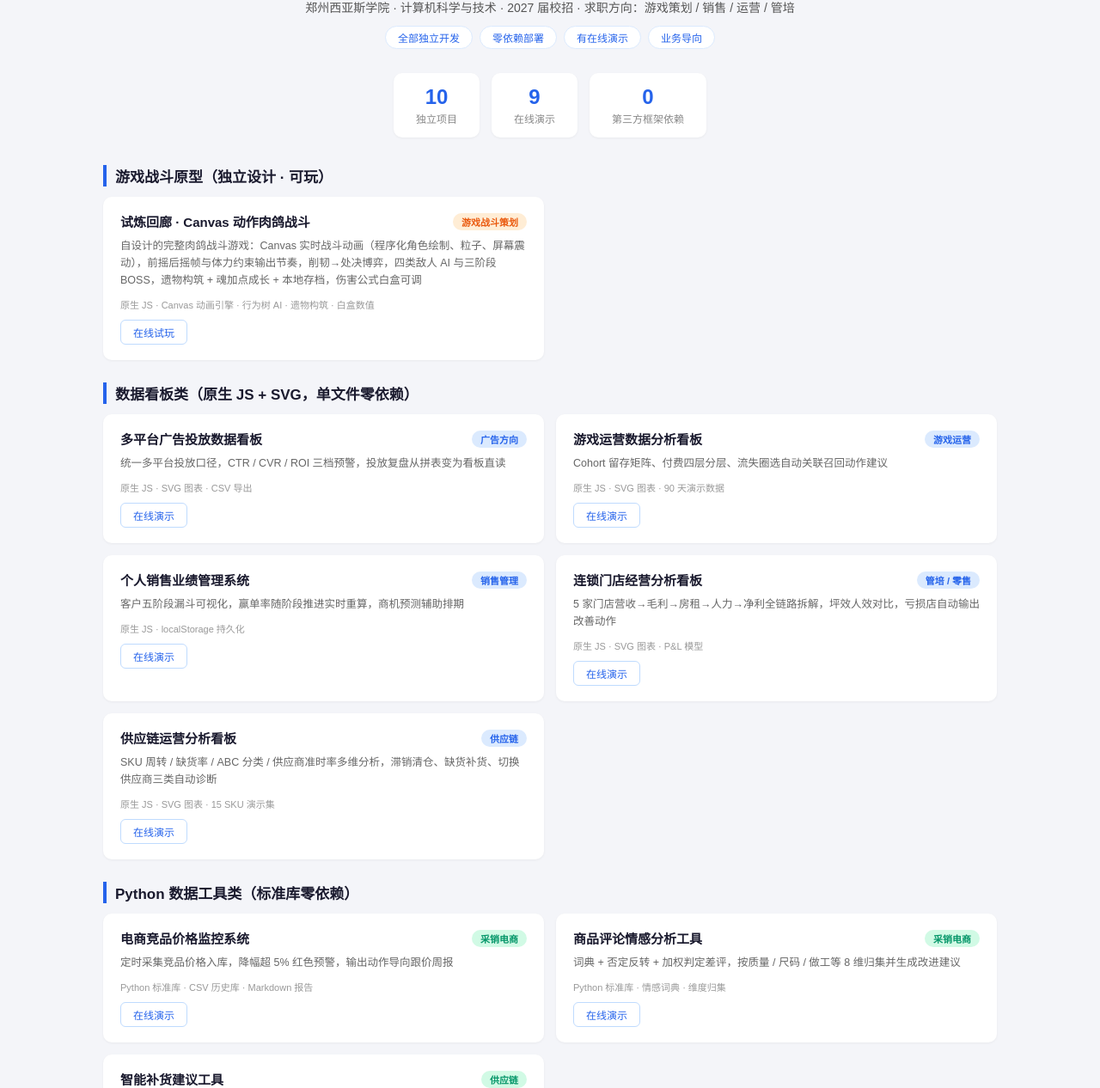
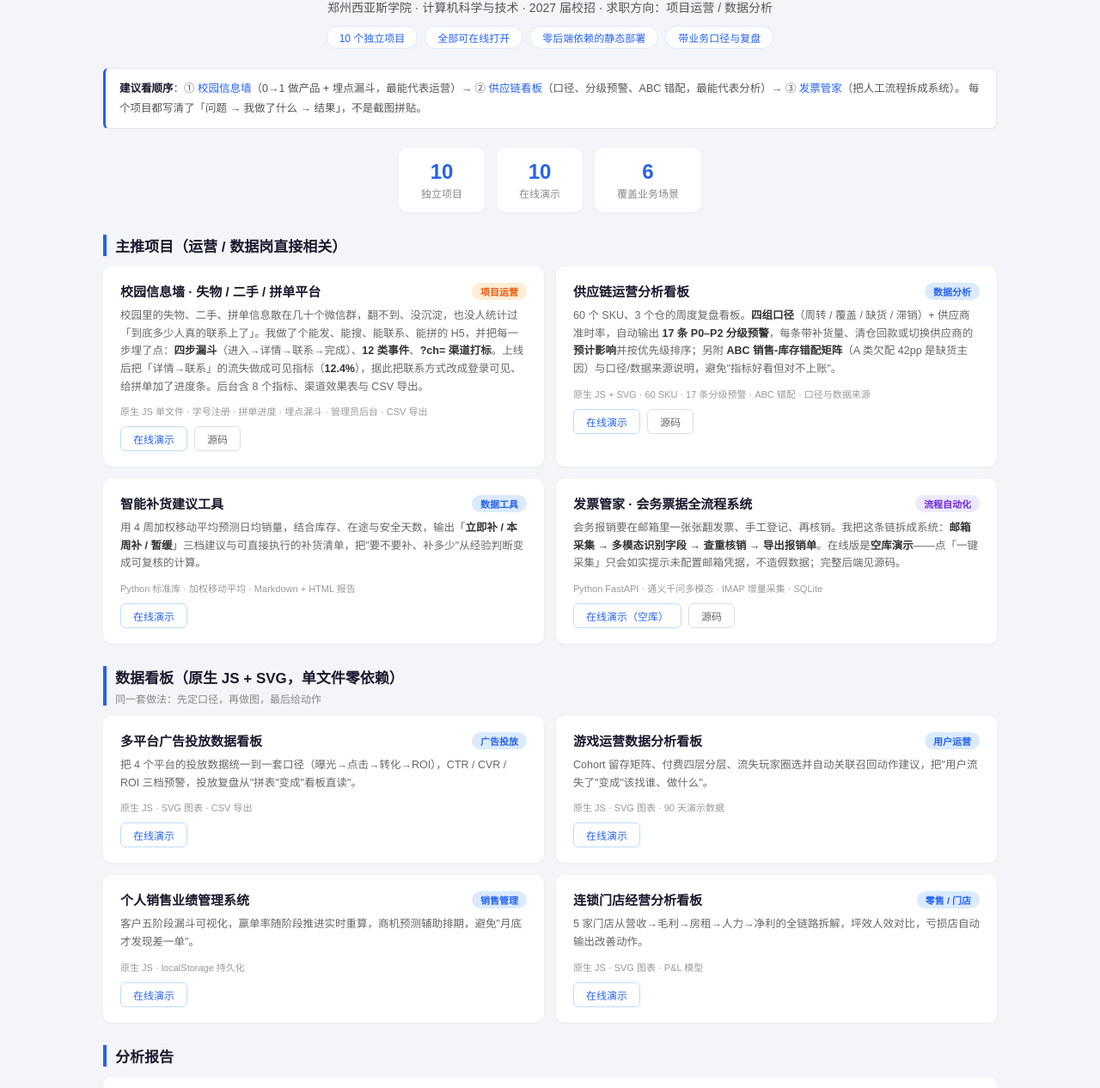
Before and after one commit to 46bzvs7m64-gif/46bzvs7m64-gif.github.io, a plain HTML site: page index.html in a window 1280 px wide. Shown: the part 94-1360 px from the top of the page at 86% size. Drawn offline with Linux system fonts and the light colour scheme.

Commit message:
content: ?????????/??????,???????? JD ??,????????

```diff
--- a/index.html
+++ b/index.html
@@ -3,135 +3,166 @@
 <head>
 <meta charset="UTF-8">
 <meta name="viewport" content="width=device-width, initial-scale=1.0">
-<title>张艺腾 · 求职作品集 · 2027届校招</title>
+<title>张艺腾 · 项目运营 / 数据分析 作品集 · 2027届校招</title>
+<meta name="description" content="张艺腾（2027届，计算机科学与技术）的项目运营 / 数据分析作品集：校园信息墙、供应链运营分析看板、智能补货建议、发票管家等 12 个可在线打开的独立项目。">
 <style>
   * { margin: 0; padding: 0; box-sizing: border-box; }
   body { font-family: "Microsoft YaHei","PingFang SC",sans-serif; color: #1a1a2e; background: #f4f5f9; }
   .container { max-width: 1080px; margin: 0 auto; padding: 40px 20px; }
-  .hero { text-align: center; margin-bottom: 28px; }
+  .hero { text-align: center; margin-bottom: 22px; }
   .hero h1 { font-size: 30px; letter-spacing: 2px; }
   .hero .sub { font-size: 14px; color: #555; margin-top: 8px; }
   .hero .tags { margin-top: 12px; }
   .hero .tags span { display: inline-block; background: #fff; border: 1px solid #dbeafe; color: #2563eb; font-size: 12px; padding: 4px 14px; border-radius: 14px; margin: 0 4px; }
-  .stats { display: flex; justify-content: center; gap: 14px; margin: 24px 0 32px; flex-wrap: wrap; }
+  .howto { background: #fff; border: 1px solid #e5e7eb; border-left: 3px solid #2563eb; border-radius: 6px; padding: 12px 16px; font-size: 12.5px; color: #555; line-height: 1.8; margin: 0 0 8px; }
+  .howto b { color: #1a1a2e; }
+  .stats { display: flex; justify-content: center; gap: 14px; margin: 22px 0 26px; flex-wrap: wrap; }
   .stat { background: #fff; border-radius: 10px; padding: 14px 26px; text-align: center; box-shadow: 0 1px 3px rgba(0,0,0,.05); }
   .stat .num { font-size: 24px; font-weight: 700; color: #2563eb; }
   .stat .lbl { font-size: 12px; color: #888; margin-top: 2px; }
   .cat-title { font-size: 17px; font-weight: 700; margin: 26px 0 12px; padding-left: 10px; border-left: 4px solid #2563eb; }
+  .cat-title span { display: block; font-size: 12px; font-weight: 400; color: #888; margin-top: 4px; }
   .grid { display: grid; grid-template-columns: repeat(2, 1fr); gap: 14px; }
-  @media (max-width: 760px) { .grid { grid-template-columns: 1fr; } }
+  .grid.solo { grid-template-columns: 1fr; }
+  @media (max-width: 760px) { .grid, .grid.solo { grid-template-columns: 1fr; } }
   .card { background: #fff; border-radius: 10px; padding: 18px 20px; box-shadow: 0 1px 3px rgba(0,0,0,.05); transition: box-shadow .2s; }
   .card:hover { box-shadow: 0 4px 14px rgba(37,99,235,.12); }
-  .card .head { display: flex; justify-content: space-between; align-items: center; margin-bottom: 8px; }
+  .card .head { display: flex; justify-content: space-between; align-items: center; margin-bottom: 8px; gap: 10px; }
   .card h3 { font-size: 15px; }
   .card .badge { font-size: 11px; padding: 2px 10px; border-radius: 10px; font-weight: 600; white-space: nowrap; }
   .badge.blue { background: #dbeafe; color: #2563eb; }
   .badge.green { background: #d1fae5; color: #059669; }
   .badge.orange { background: #ffedd5; color: #ea580c; }
-  .card p { font-size: 12.5px; color: #666; line-height: 1.6; margin-bottom: 10px; }
+  .badge.purple { background: #ede9fe; color: #6d28d9; }
+  .card p { font-size: 12.5px; color: #666; line-height: 1.65; margin-bottom: 10px; }
+  .card p b { color: #333; font-weight: 600; }
   .card .tech { font-size: 11px; color: #999; margin-bottom: 10px; }
   .card a { display: inline-block; font-size: 12px; color: #2563eb; text-decoration: none; border: 1px solid #bfdbfe; border-radius: 6px; padding: 5px 14px; }
   .card a:hover { background: #2563eb; color: #fff; }
   .card a.src { color: #666; border-color: #ddd; margin-left: 8px; }
   .card a.src:hover { background: #666; }
-  .footer { text-align: center; font-size: 12px; color: #999; margin-top: 40px; line-height: 1.8; }
+  .footer { text-align: center; font-size: 12px; color: #999; margin-top: 40px; line-height: 1.9; }
   .footer b { color: #666; }
 </style>
 </head>
 <body>
 <div class="container">
   <div class="hero">
-    <h1>张艺腾 · 求职作品集</h1>
-    <div class="sub">郑州西亚斯学院 · 计算机科学与技术 · 2027 届校招 · 求职方向：游戏策划 / 销售 / 运营 / 管培</div>
+    <h1>张艺腾 · 项目运营 / 数据分析 作品集</h1>
+    <div class="sub">郑州西亚斯学院 · 计算机科学与技术 · 2027 届校招 · 求职方向：项目运营 / 数据分析</div>
     <div class="tags">
-      <span>全部独立开发</span><span>零依赖部署</span><span>有在线演示</span><span>业务导向</span>
+      <span>10 个独立项目</span><span>全部可在线打开</span><span>零后端依赖的静态部署</span><span>带业务口径与复盘</span>
     </div>
+  </div>
+
+  <div class="howto">
+    <b>建议看顺序</b>：① <a href="campus-info-wall/" style="color:#2563eb;text-decoration:none">校园信息墙</a>（0→1 做产品 + 埋点漏斗，最能代表运营）→ ② <a href="supply-dashboard/" style="color:#2563eb;text-decoration:none">供应链看板</a>（口径、分级预警、ABC 错配，最能代表分析）→ ③ <a href="invoice-manager/" style="color:#2563eb;text-decoration:none">发票管家</a>（把人工流程拆成系统）。
+    每个项目都写清了「问题 → 我做了什么 → 结果」，不是截图拼贴。
   </div>
 
   <div class="stats">
     <div class="stat"><div class="num">10</div><div class="lbl">独立项目</div></div>
-    <div class="stat"><div class="num">9</div><div class="lbl">在线演示</div></div>
-    <div class="stat"><div class="num">0</div><div class="lbl">第三方框架依赖</div></div>
+    <div class="stat"><div class="num">10</div><div class="lbl">在线演示</div></div>
+    <div class="stat"><div class="num">6</div><div class="lbl">覆盖业务场景</div></div>
   </div>
 
-  <div class="cat-title">游戏战斗原型（独立设计 · 可玩）</div>
+  <div class="cat-title">主推项目（运营 / 数据岗直接相关）</div>
   <div class="grid">
     <div class="card">
-      <div class="head"><h3>试炼回廊 · Canvas 动作肉鸽战斗</h3><span class="badge orange">游戏战斗策划</span></div>
-      <p>自设计的完整肉鸽战斗游戏：Canvas 实时战斗动画（程序化角色绘制、粒子、屏幕震动），前摇后摇帧与体力约束输出节奏，削韧→处决博弈，四类敌人 AI 与三阶段 BOSS，遗物构筑 + 魂加点成长 + 本地存档，伤害公式白盒可调</p>
-      <div class="tech">原生 JS · Canvas 动画引擎 · 行为树 AI · 遗物构筑 · 白盒数值</div>
-      <a href="combat-demo/">在线试玩</a>
+      <div class="head"><h3>校园信息墙 · 失物 / 二手 / 拼单平台</h3><span class="badge orange">项目运营</span></div>
+      <p>校园里的失物、二手、拼单信息散在几十个微信群，翻不到、没沉淀，也没人统计过「到底多少人真的联系上了」。我做了个能发、能搜、能联系、能拼的 H5，并把每一步埋了点：<b>四步漏斗</b>（进入→详情→联系→完成）、<b>12 类事件</b>、<b>?ch= 渠道打标</b>。上线后把「详情→联系」的流失做成可见指标（<b>12.4%</b>），据此把联系方式改成登录可见、给拼单加了进度条。后台含 8 个指标、渠道效果表与 CSV 导出。</p>
+      <div class="tech">原生 JS 单文件 · 学号注册 · 拼单进度 · 埋点漏斗 · 管理员后台 · CSV 导出</div>
+      <a href="campus-info-wall/">在线演示</a><a class="src" href="https://github.com/46bzvs7m64-gif/campus-info-wall">源码</a>
+    </div>
+
+    <div class="card">
+      <div class="head"><h3>供应链运营分析看板</h3><span class="badge blue">数据分析</span></div>
+      <p>60 个 SKU、3 个仓的周度复盘看板。<b>四组口径</b>（周转 / 覆盖 / 缺货 / 滞销）+ 供应商准时率，自动输出 <b>17 条 P0–P2 分级预警</b>，每条带补货量、清仓回款或切换供应商的<b>预计影响</b>并按优先级排序；另附 <b>ABC 销售-库存错配矩阵</b>（A 类欠配 42pp 是缺货主因）与口径/数据来源说明，避免"指标好看但对不上账"。</p>
+      <div class="tech">原生 JS + SVG · 60 SKU · 17 条分级预警 · ABC 错配 · 口径与数据来源</div>
+      <a href="supply-dashboard/">在线演示</a><a class="src" href="https://github.com/46bzvs7m64-gif/supply-dashboard">源码</a>
+    </div>
+
+    <div class="card">
+      <div class="head"><h3>智能补货建议工具</h3><span class="badge blue">数据工具</span></div>
+      <p>用 4 周加权移动平均预测日均销量，结合库存、在途与安全天数，输出「<b>立即补 / 本周补 / 暂缓</b>」三档建议与可直接执行的补货清单，把"要不要补、补多少"从经验判断变成可复核的计算。</p>
+      <div class="tech">Python 标准库 · 加权移动平均 · Markdown + HTML 报告</div>
+      <a href="replenishment-advisor/">在线演示</a>
+    </div>
+
+    <div class="card">
+      <div class="head"><h3>发票管家 · 会务票据全流程系统</h3><span class="badge purple">流程自动化</span></div>
+      <p>会务报销要在邮箱里一张张翻发票、手工登记、再核销。我把这条链拆成系统：<b>邮箱采集 → 多模态识别字段 → 查重核销 → 导出报销单</b>。在线版是<b>空库演示</b>——点「一键采集」只会如实提示未配置邮箱凭据，不造假数据；完整后端见源码。</p>
+      <div class="tech">Python FastAPI · 通义千问多模态 · IMAP 增量采集 · SQLite</div>
+      <a href="invoice-manager/">在线演示（空库）</a><a class="src" href="https://github.com/46bzvs7m64-gif/invoice-manager">源码</a>
     </div>
   </div>
 
-  <div class="cat-title">数据看板类（原生 JS + SVG，单文件零依赖）</div>
+  <div class="cat-title">数据看板（原生 JS + SVG，单文件零依赖）<span>同一套做法：先定口径，再做图，最后给动作</span></div>
   <div class="grid">
     <div class="card">
-      <div class="head"><h3>多平台广告投放数据看板</h3><span class="badge blue">广告方向</span></div>
-      <p>统一多平台投放口径，CTR / CVR / ROI 三档预警，投放复盘从拼表变为看板直读</p>
+      <div class="head"><h3>多平台广告投放数据看板</h3><span class="badge blue">广告投放</span></div>
+      <p>把 4 个平台的投放数据统一到一套口径（曝光→点击→转化→ROI），CTR / CVR / ROI 三档预警，投放复盘从"拼表"变成"看板直读"。</p>
       <div class="tech">原生 JS · SVG 图表 · CSV 导出</div>
       <a href="ad-dashboard/">在线演示</a>
     </div>
     <div class="card">
-      <div class="head"><h3>游戏运营数据分析看板</h3><span class="badge blue">游戏运营</span></div>
-      <p>Cohort 留存矩阵、付费四层分层、流失圈选自动关联召回动作建议</p>
+      <div class="head"><h3>游戏运营数据分析看板</h3><span class="badge blue">用户运营</span></div>
+      <p>Cohort 留存矩阵、付费四层分层、流失玩家圈选并自动关联召回动作建议，把"用户流失了"变成"该找谁、做什么"。</p>
       <div class="tech">原生 JS · SVG 图表 · 90 天演示数据</div>
       <a href="game-dashboard/">在线演示</a>
     </div>
     <div class="card">
       <div class="head"><h3>个人销售业绩管理系统</h3><span class="badge blue">销售管理</span></div>
-      <p>客户五阶段漏斗可视化，赢单率随阶段推进实时重算，商机预测辅助排期</p>
+      <p>客户五阶段漏斗可视化，赢单率随阶段推进实时重算，商机预测辅助排期，避免"月底才发现差一单"。</p>
       <div class="tech">原生 JS · localStorage 持久化</div>
       <a href="sales-tracker/">在线演示</a>
     </div>
     <div class="card">
-      <div class="head"><h3>连锁门店经营分析看板</h3><span class="badge blue">管培 / 零售</span></div>
-      <p>5 家门店营收→毛利→房租→人力→净利全链路拆解，坪效人效对比，亏损店自动输出改善动作</p>
+      <div class="head"><h3>连锁门店经营分析看板</h3><span class="badge blue">零售 / 门店</span></div>
+      <p>5 家门店从营收→毛利→房租→人力→净利的全链路拆解，坪效人效对比，亏损店自动输出改善动作。</p>
       <div class="tech">原生 JS · SVG 图表 · P&amp;L 模型</div>
       <a href="mt-dashboard/">在线演示</a>
     </div>
+  </div>
+
+  <div class="cat-title">分析报告</div>
+  <div class="grid solo">
     <div class="card">
-      <div class="head"><h3>供应链运营分析看板</h3><span class="badge blue">供应链</span></div>
-      <p>SKU 周转 / 缺货率 / ABC 分类 / 供应商准时率多维分析，滞销清仓、缺货补货、切换供应商三类自动诊断</p>
-      <div class="tech">原生 JS · SVG 图表 · 15 SKU 演示集</div>
-      <a href="supply-dashboard/">在线演示</a>
+      <div class="head"><h3>京东 2026 产品 / 采销岗位 JD 分析报告</h3><span class="badge green">求职研究</span></div>
+      <p>抓取 55 条项目运营 / 数据分析类 JD，拆成能力词频、城市与薪资分布、学历与经验门槛，再拿自己的简历逐条对照，得出"我缺哪几项"的结论并改成学习计划。这份报告是我决定先做校园信息墙的原因。</p>
+      <div class="tech">Python 采集 + 词表统计 · HTML 报告 · 可复用到任意岗位</div>
+      <a href="jd-2026/">在线阅读</a>
     </div>
   </div>
 
-  <div class="cat-title">Python 数据工具类（标准库零依赖）</div>
+  <div class="cat-title">Python 数据小工具（标准库零依赖）</div>
   <div class="grid">
     <div class="card">
       <div class="head"><h3>电商竞品价格监控系统</h3><span class="badge green">采销电商</span></div>
-      <p>定时采集竞品价格入库，降幅超 5% 红色预警，输出动作导向跟价周报</p>
+      <p>定时采集竞品价格入库，降幅超 5% 触发红色预警，输出动作导向的跟价周报。</p>
       <div class="tech">Python 标准库 · CSV 历史库 · Markdown 报告</div>
       <a href="price-monitor/">在线演示</a>
     </div>
     <div class="card">
       <div class="head"><h3>商品评论情感分析工具</h3><span class="badge green">采销电商</span></div>
-      <p>词典 + 否定反转 + 加权判定差评，按质量 / 尺码 / 做工等 8 维归集并生成改进建议</p>
+      <p>词典 + 否定反转 + 加权判定差评，按质量 / 尺码 / 做工等 8 个维度归集并生成改进建议。</p>
       <div class="tech">Python 标准库 · 情感词典 · 维度归集</div>
       <a href="review-sentiment/">在线演示</a>
     </div>
-    <div class="card">
-      <div class="head"><h3>智能补货建议工具</h3><span class="badge green">供应链</span></div>
-      <p>4 周加权移动平均预测日均销量，结合库存 / 在途 / 安全天数输出立即 / 本周 / 暂缓三档补货建议</p>
-      <div class="tech">Python 标准库 · 加权预测 · Markdown+HTML 报告</div>
-      <a href="replenishment-advisor/">在线演示</a>
-    </div>
   </div>
 
-  <div class="cat-title">全栈系统</div>
-  <div class="grid">
+  <div class="cat-title">其他（早期探索）</div>
+  <div class="grid solo">
     <div class="card">
-      <div class="head"><h3>发票管家 · 全流程发票管理系统</h3><span class="badge orange">全栈项目</span></div>
-      <p>邮箱自动采集 → AI 识别字段 → 查重核销 → 一键导出的报销管理闭环，解决会务报销人工翻邮箱痛点</p>
-      <div class="tech">Python FastAPI · 通义千问多模态 · IMAP · SQLite</div>
-      <a href="https://github.com/46bzvs7m64-GIF/invoice-manager">源码仓库</a>
+      <div class="head"><h3>试炼回廊 · Canvas 动作肉鸽战斗原型</h3><span class="badge purple">游戏战斗设计</span></div>
+      <p>自设计的可玩战斗原型：前摇后摇帧与体力约束输出节奏，削韧→处决博弈，四类敌人 AI 与三阶段 BOSS，遗物构筑 + 白盒伤害公式。做它练的是"把数值手感拆成可以调的参数"，这套思路后来也用在了看板的阈值设计上。</p>
+      <div class="tech">原生 JS · Canvas 动画 · 行为树 AI · 白盒数值</div>
+      <a href="combat-demo/">在线试玩</a>
     </div>
   </div>
 
   <div class="footer">
-    <b>说明</b>：以上项目均为本人独立开发；演示数据为按真实业务字段结构自建的脱敏数据集，用于验证规则与流程逻辑。<br>
+    <b>说明</b>：以上项目均为本人独立开发与部署。演示数据是按真实业务字段结构自建的脱敏数据集（如供应链 60 个 SKU、校园墙 108 条内容），用于验证规则、口径与流程，不是真实用户数据；发票管家在线版为演示态空库，不会造数。<br>
     联系方式：2295691148@qq.com · 15236293408
   </div>
 </div>
```
